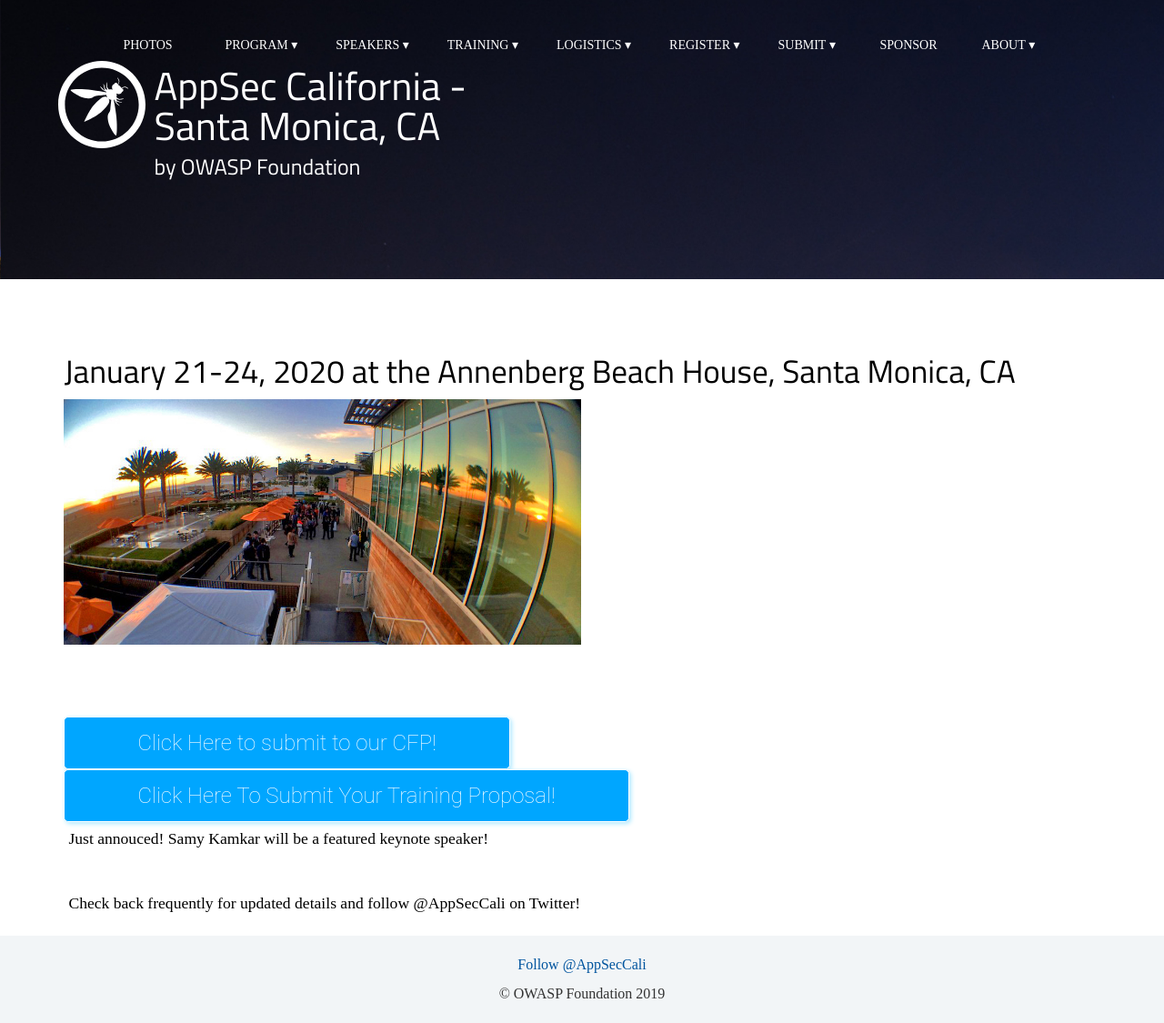
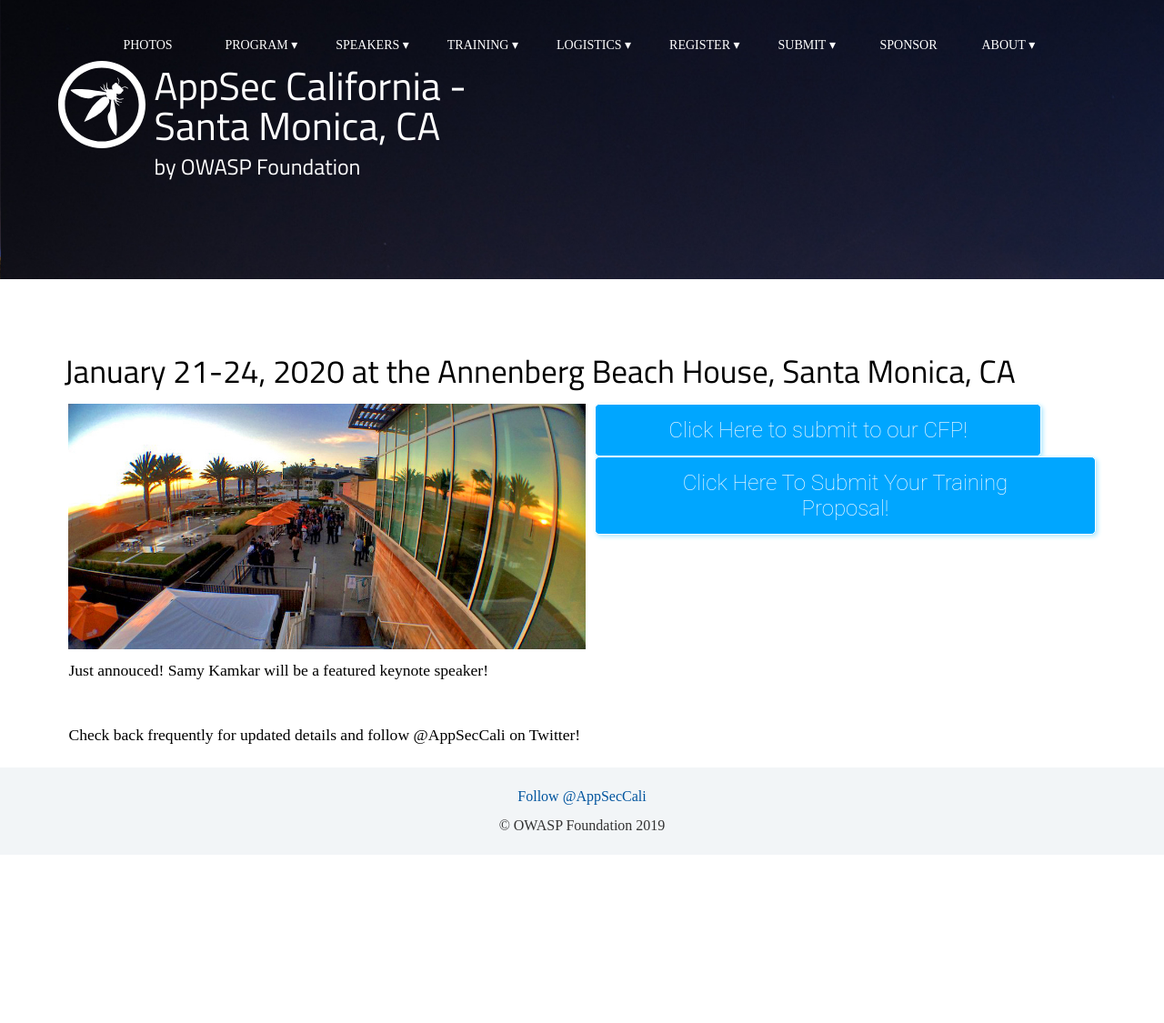
Before and after one commit to OWASP/2020-appseccalifornia, a Jekyll site: the page built from index.html, in a window 1280 px wide. Shown: the whole page at 91% size. Built offline with Jekyll 4.4.1, drawn with Linux system fonts in a browser that asks for light colours; some web fonts are replaced; comment, search, counter and statistics services are not loaded; after the commit the page ends 940 px from its top, so only the background shows below that.

Commit message:
rearranging

```diff
--- a/index.html
+++ b/index.html
@@ -11,13 +11,14 @@
 <br>
 <br>
 <div class="row"><h2>January 21-24, 2020 at the Annenberg Beach House, Santa Monica, CA</h2></div>
-<div class="row"><img src="../assets/images/fisheye.jpg" width="569" align="left"></div>
+<div class="row"><div class="column"><img src="../assets/images/fisheye.jpg" width="569" align="left"></div>
 <br>
 <br>
 <br>
+<div class="column">
 <div><button name="cfpBUton" class="button" onclick="window.location.href='https://owasp.submittable.com/submit/147365/app    sec-callifornia-2020-call-for-presentations';">Click Here to submit to our CFP!</button></div>
 <div><button name="cftButton" class="button" onclick="window.location.href='https://owasp.submittable.com/submit/147366/ap    psec-callifornia-2020-call-for-trainers';">Click Here To Submit Your Training Proposal!</button></div>
-</div>
+</div></div>
 <div class="column">
 <div>
 <p>Just annouced! Samy Kamkar will be a featured keynote speaker!</p>
```
